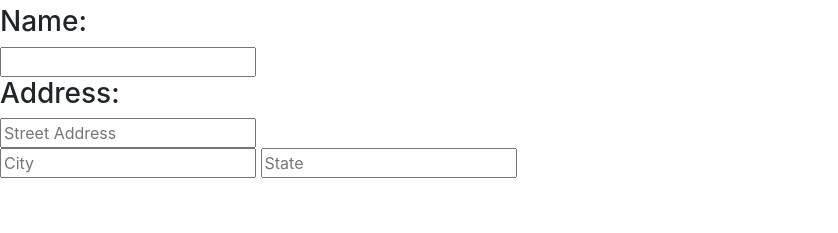
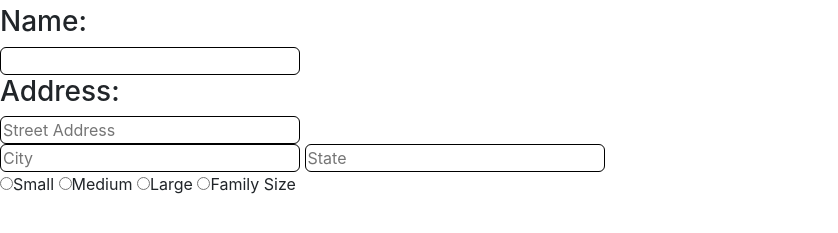
Before and after one commit to MalyPhong619/Pizza-Pizza, a plain HTML site: page index.html in a window 1280 px wide. Shown: the part 99-332 px from the top of the page, without its empty margins (0-838 px from the left). Drawn offline with Linux system fonts and the light colour scheme; a web font is replaced by a local one.

Commit message:
add a new form for ordering and radio for pizza size

```diff
--- a/css/styles.css
+++ b/css/styles.css
@@ -1,6 +1,12 @@
 h1 {
   font-family: 'Bungee Inline', cursive;
   font-size: 80px;
+}
+.ordererInput {
+  border-radius: 6px;
+  border: solid 1px black;
+  width: 300px;
+
 }
 #pizzaShop {
   font-family: 'Bungee Hairline', cursive;
--- a/index.html
+++ b/index.html
@@ -13,15 +13,28 @@
     <h1>Pizza My Heart <span id="pizzaShop">pizza shop</span></h1>
     <form class="OrderForm">
       <h3>Name:</h3>
-      <input type="text" id="formName">
+      <input class="ordererInput" type="text" id="formName">
       <h3>Address:</h3>
-      <input type="text" id="formStreet" placeholder="Street Address">
+      <input class="ordererInput" type="text" id="formStreet" placeholder="Street Address">
       <br>
-      <input type="text" id="formCity" placeholder="City">
-      <input type="text" id="formState" placeholder="State">
+      <input class="ordererInput" type="text" id="formCity" placeholder="City">
+      <input class="ordererInput" type="text" id="formState" placeholder="State">
+    </form>
+    <form class="pizzaOrderForm">
+      <div class="row">
+        <div class="col-md-4 pizzaSize">
+          <input type="radio" name="pizzaSize" value="8">Small
+          <input type="radio" name="pizzaSize" value="12">Medium
+          <input type="radio" name="pizzaSize" value="15">Large
+          <input type="radio" name="pizzaSize" value="18">Family Size
+        </div>
+        <div class="col-md-4 pizzaProtein">
 
+        </div>
+        <div class="col-md-4 pizzaToppings">
+
+        </div>
+      </div>
     </form>
-
-
   </body>
 </html>
```
